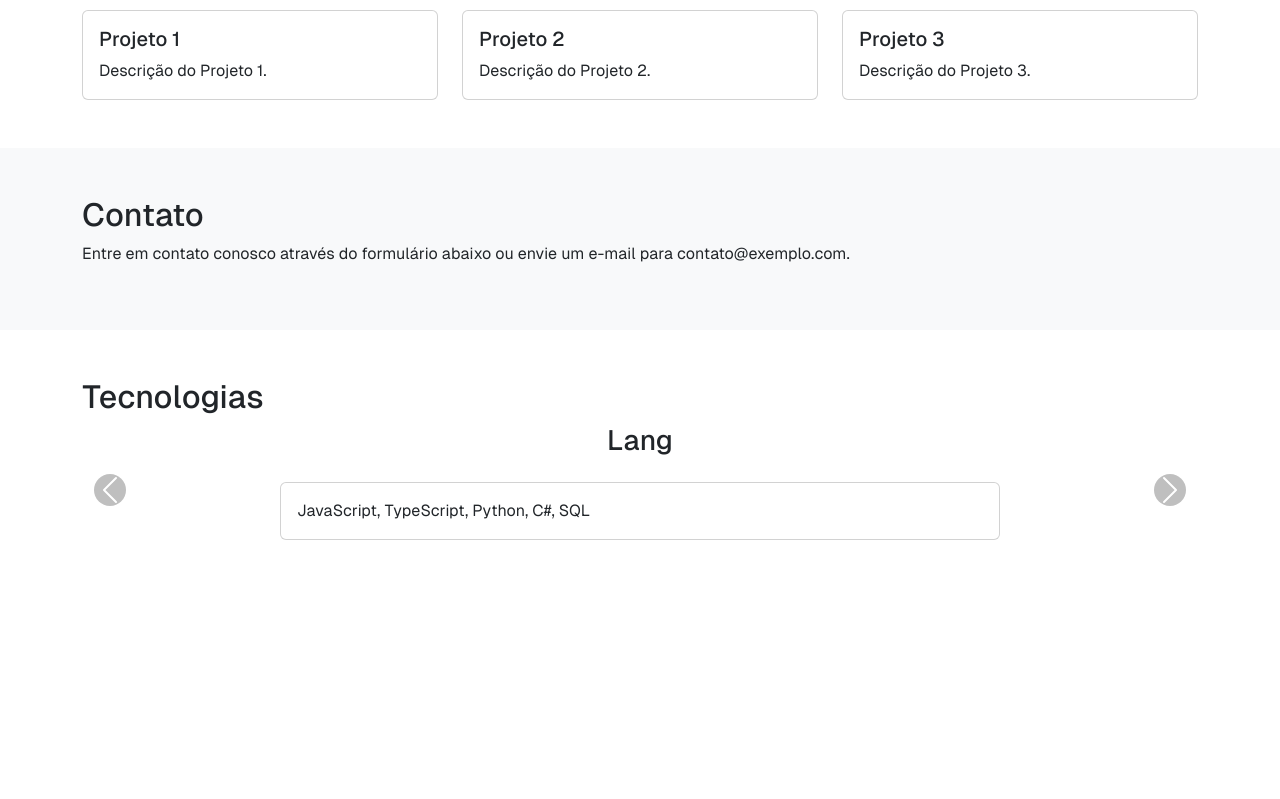
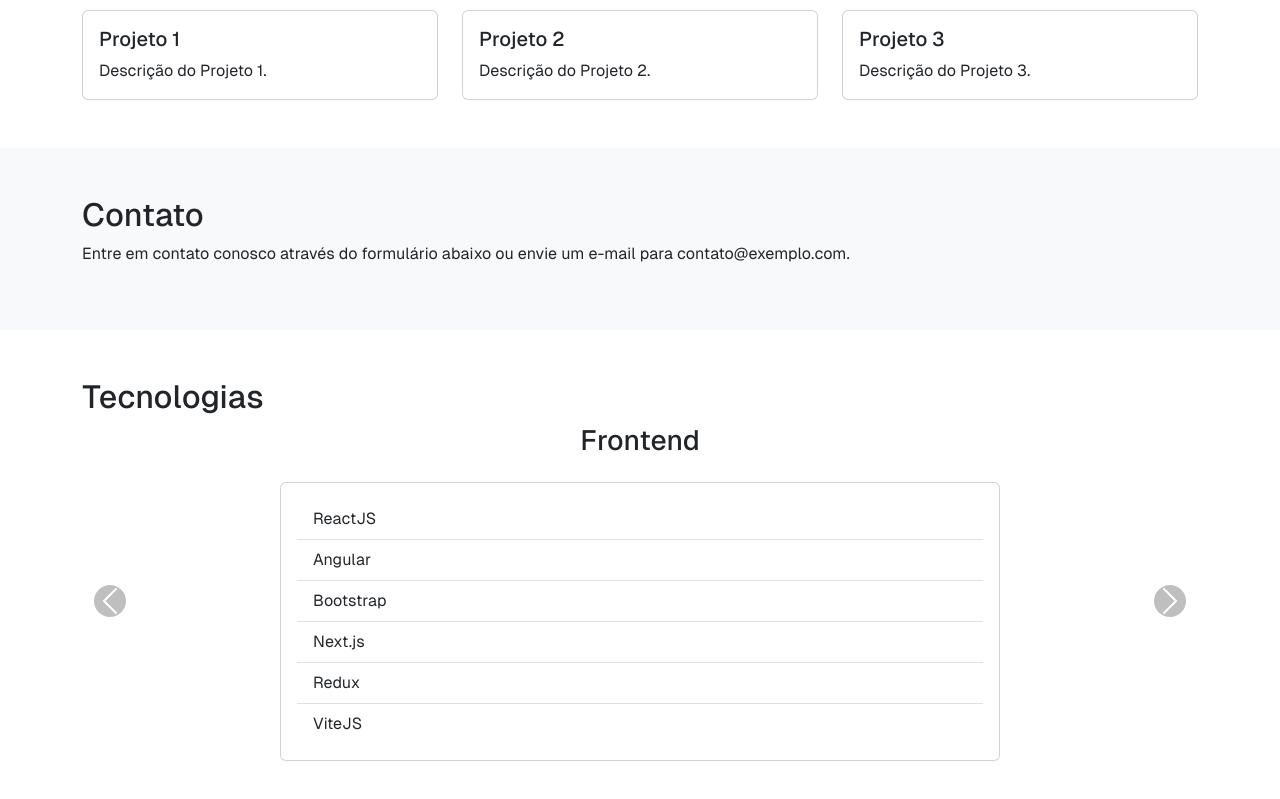
Before and after one commit to esalanguerra/esalanguerra.com.br, a Next.js app: page / in a window 1280 px wide. Shown: the part 1128-1927 px from the top of the page. Before the commit the page ends 1732 px from the top, so only its background shows below. Built offline with nearby package versions, Linux system fonts and the light colour scheme.

Commit message:
Alteerando sessão de contatos

```diff
--- /dev/null
+++ b/src/app/components/ContactSection.js
@@ -0,0 +1,15 @@
+import { Container } from "react-bootstrap";
+
+const ContactSection = () => {
+  return (
+    <section id="contact" className="bg-light py-5">
+      <Container>
+        <h2>Contato</h2>
+        <p>Entre em contato conosco através do formulário abaixo ou envie um e-mail para contato@exemplo.com.</p>
+        {/* Adicione um formulário de contato aqui */}
+      </Container>
+    </section>
+  )
+};
+
+export default ContactSection;
--- a/src/app/globals.css
+++ b/src/app/globals.css
@@ -7,7 +7,6 @@ h1 {
   margin-bottom: 20px;
 }
 
-/* styles/globals.css */
 .tech-carousel .carousel-control-prev,
 .tech-carousel .carousel-control-next {
   width: 5%;
--- a/src/app/page.js
+++ b/src/app/page.js
@@ -1,8 +1,9 @@
 // app/page.js
 "use client";
-import { Container, Navbar, Nav, NavDropdown, Row, Col, Card, Carousel } from 'react-bootstrap';
+import { Container, Navbar, Nav, NavDropdown, Row, Col, Card, Carousel, ListGroup } from 'react-bootstrap';
 import Image from 'next/image';
 import Perfil from './assets/eu.png'; // Certifique-se de que o caminho para a imagem está correto
+import ContactSection from './components/ContactSection';
 
 const eu = {
   nome: 'Alan Guerra',
@@ -19,34 +20,65 @@ const menu = [
   { id: 'techs', name: 'Tecnologias' },
 ]
 
-const techs = {
-  framework: ["React", "Angular", "Nest.js", "Express", "Fastify", "ASP.NET Core", "Flask"],
-  lang: ["JavaScript", "TypeScript", "Python", "C#", "SQL"],
-  db: ["MongoDB", "PostgreSQL", "SQL Server"],
-  tool: ["Git", "Docker", "Postman"],
-  devops: ["Terraform", "Ansible", "Kong", "Kong Gateway", "Kubernetes", "Jenkins", "Grafana", "Prometheus"],
-  cloud: ["AWS", "Azure", "Vercel", "Hostinger", "Render", "Heroku"],
-  aws: ["EC2", "S3", "RDS", "Lambda", "API Gateway", "Amplify", "Cognito"],
-  ui: ["Tailwindcss", "Bootstrap", "material-ui", "Native Base"],
-  architecture: ["Microservices", "Serverless", "RESTful", "GraphQL"],
-  testing: ["Jest", "Supertest", "Selenium", "Auto Cannon", "Cypress"],
-  other: ["HTML", "CSS", "SASS"],
-}
+const techs = [
+  {
+    name: "Linguagens de Programação",
+    items: ["C#", "TypeScript", "JavaScript"]
+  },
+  {
+    name: "Frontend",
+    items: ["ReactJS", "Angular", "Bootstrap", "Next.js", "Redux", "ViteJS"]
+  },
+  {
+    name: "Backend",
+    items: [".NET Framework", "ASP.NET", "Blazor", "ASP.NET MVC", "Nest.js", "Node.js", "Express", "Fastify"]
+  },
+  {
+    name: "Computação em Nuvem",
+    items: ["Firebase", "Supabase", "Microsoft Azure", "Vercel"]
+  },
+  {
+    name: "Arquitetura de Software",
+    items: ["Circuit Breaker", "Backend for Frontend (BFF)", "DDD", "Clean Architecture"]
+  },
+  {
+    name: "DevOps",
+    items: ["Docker", "Kubernetes", "Terraform", "Jenkins", "Azure DevOps", "AWS"]
+  },
+  {
+    name: "Banco de Dados",
+    items: ["PostgreSQL", "SQL Server", "MongoDB", "SQLite"]
+  },
+  {
+    name: "Ferramentas de Monitoramento",
+    items: ["Grafana", "Prometheus"]
+  },
+  {
+    name: "Versionamento e CI/CD",
+    items: ["Git", "GitLab", "GitHub", "Git Flow", "Linux", "Jenkins"]
+  },
+  {
+    name: "Gateway de Pagamentos",
+    items: ["Stripe", "PayPal", "Mercado Pago"]
+  }
+]
 
 const TechnologyCarousel = () => {
   return (
     <Carousel indicators={false} controls={true} className="tech-carousel">
-      {Object.entries(techs).map(([category, items]) => (
-        <Carousel.Item key={category}>
+      {techs.map((tech, index) => (
+        <Carousel.Item key={index}>
           <Container>
-            <h3 className="text-center mb-4">{category.charAt(0).toUpperCase() + category.slice(1)}</h3>
+            <h3 className="text-center mb-4">{tech.name}</h3>
             <Row className="justify-content-center">
               <Col md={8}>
                 <Card className="mb-3">
                   <Card.Body>
-                    <Card.Text>
-                      {items.join(', ')}
-                    </Card.Text>
+                    <ListGroup variant="flush">
+                      {tech.items.map((item, index) => (
+                        <ListGroup.Item key={index}>{item}</ListGroup.Item>
+                      ))}
+                    </ListGroup>
                   </Card.Body>
                 </Card>
               </Col>
@@ -146,13 +178,7 @@ export default function Home() {
         </Container>
       </section>
 
-      <section id="contact" className="bg-light py-5">
-        <Container>
-          <h2>Contato</h2>
-          <p>Entre em contato conosco através do formulário abaixo ou envie um e-mail para contato@exemplo.com.</p>
-          {/* Adicione um formulário de contato aqui */}
-        </Container>
-      </section>
+      <ContactSection />
 
       <section id="techs" className="py-5">
         <Container>
```
